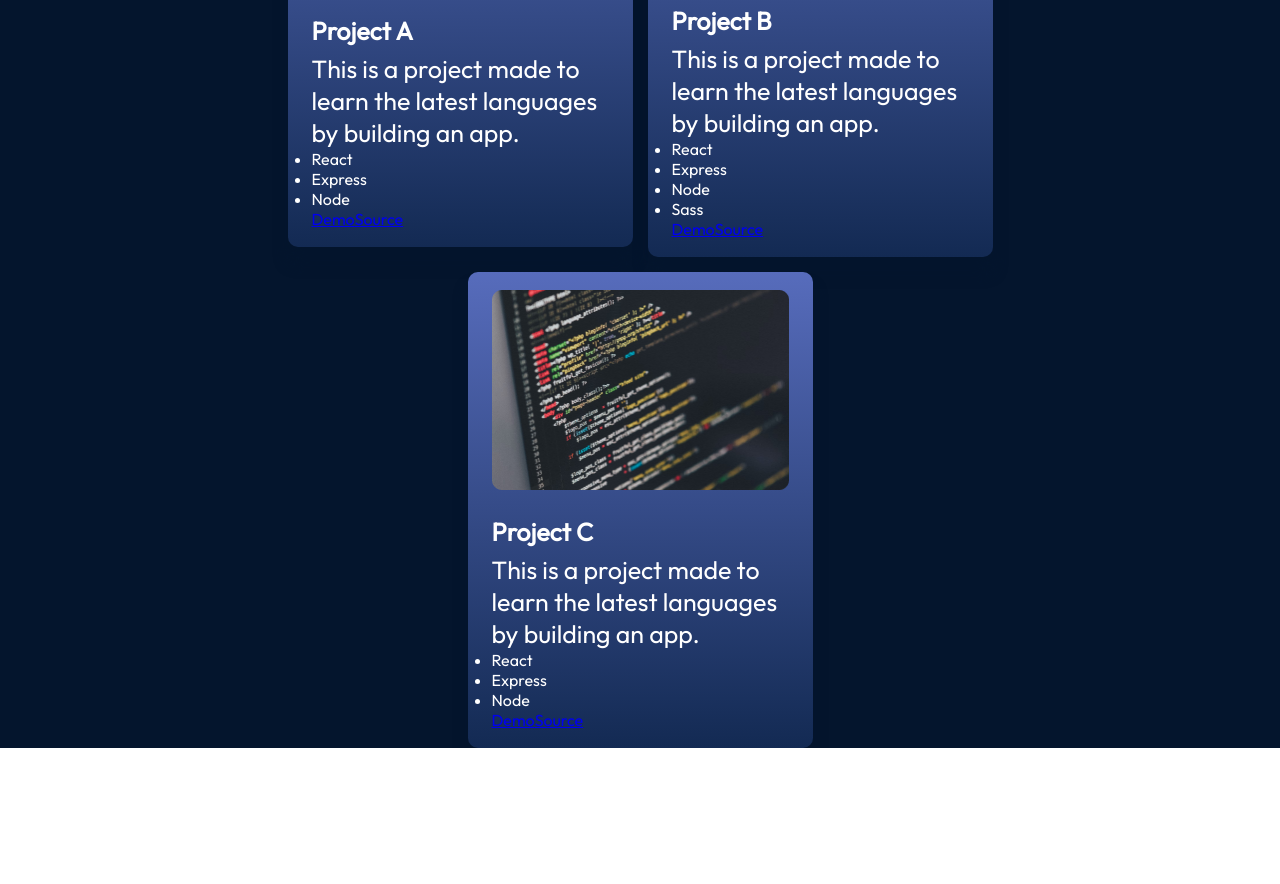
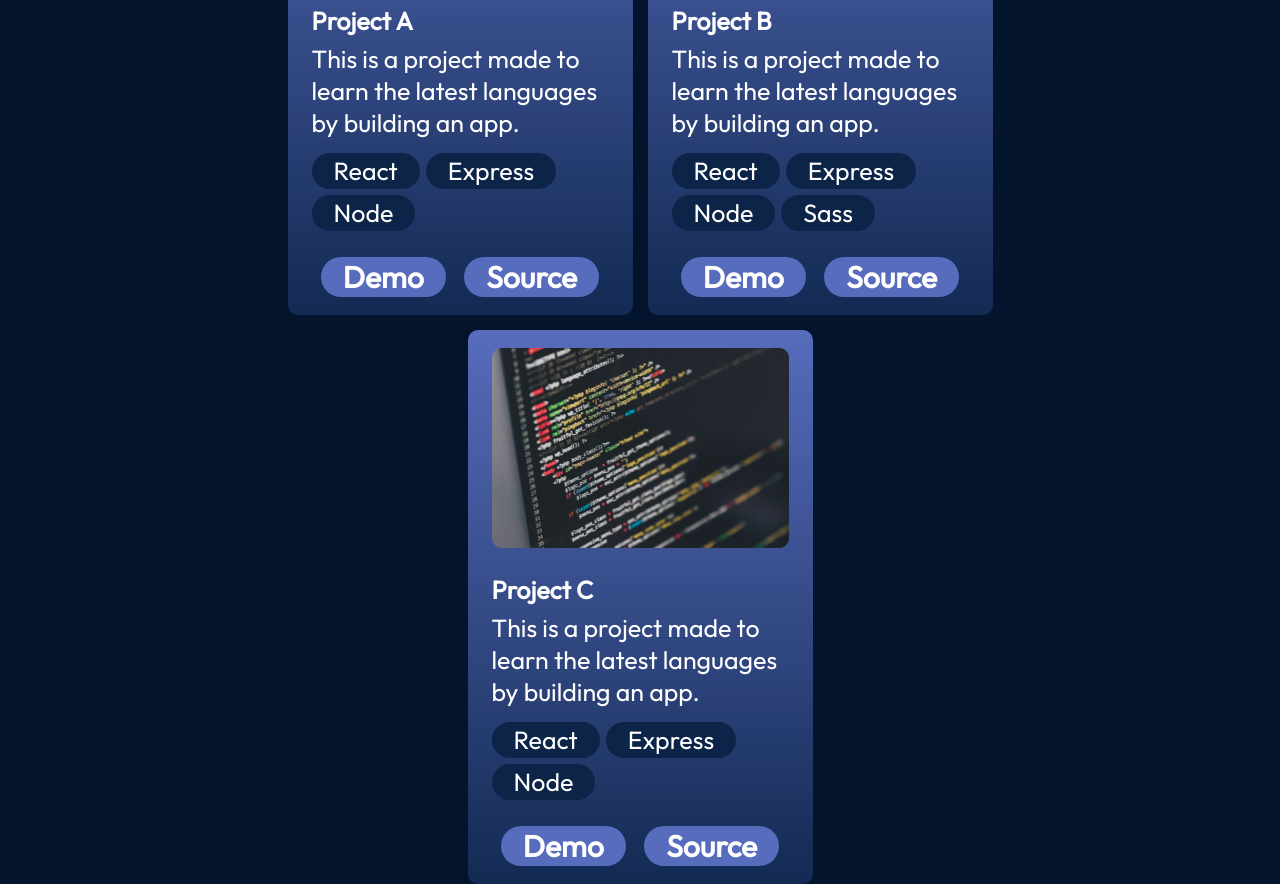
Before and after one commit to akila199910/My-Portfolio, a React (Vite) app in the folder react-portfolio/: page / in a window 1280 px wide. Shown: the part 2920-3804 px from the top of the page. Before the commit the page ends 3668 px from the top, so only its background shows below. Built offline with nearby package versions, Linux system fonts and the light colour scheme.

Commit message:
adding style

```diff
--- a/react-portfolio/src/components/Project/ProjectCard.module.css
+++ b/react-portfolio/src/components/Project/ProjectCard.module.css
@@ -22,5 +22,39 @@
     margin-top: 6px;
     font-size: 25px;
     font-weight: 400;
+}
 
+.skills{
+    width: 100%;
+    margin-top: 14px;
+    display: flex;
+    flex-direction: row;
+    flex-wrap: wrap;
+    gap: 6px;
+    list-style: none;
 }
+
+.skill{
+    font-size: 25px;
+    font-weight: 400;
+    border-radius: 100px;
+    background: var(--color-dark);
+    padding: 2px 22px;
+}
+
+    .links{
+        width: 100%;
+        margin-top: 26px;
+        display: flex;
+        justify-content: space-around;
+    }
+
+    .link{
+        text-decoration: none;
+        color: var(--color-text);
+        font-size: 30px;
+        font-weight: 600;
+        border-radius: 100px;
+        background: var(--color-primary);
+        padding: 1px 22px;
+    }
```
